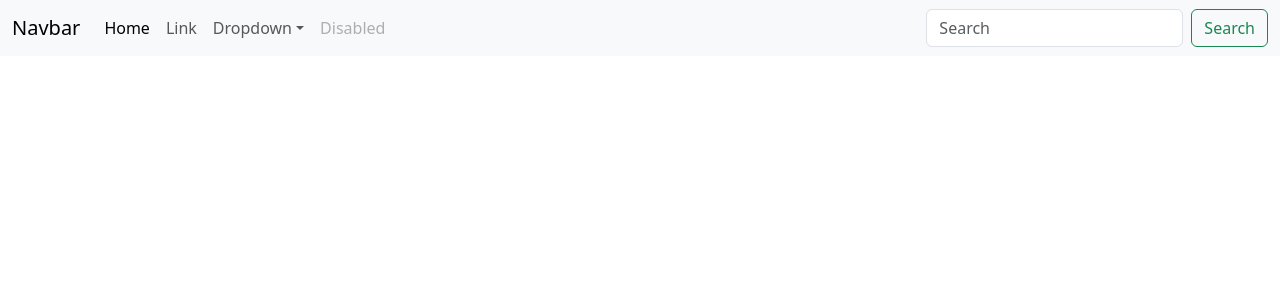
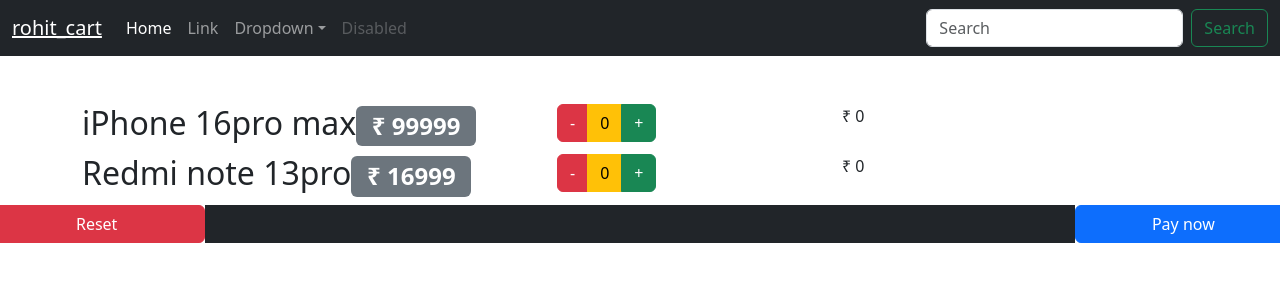
Before and after one commit to Rohit23092018/first_Reactjs_Project, a React (Vite) app in the folder rohit_cart/: page / in a window 1280 px wide. Shown: the top 300 px of the page. Built offline with nearby package versions, Linux system fonts and the light colour scheme.

Commit message:
Adding Quantity feature

```diff
--- /dev/null
+++ b/rohit_cart/src/components/Footer.jsx
@@ -0,0 +1,14 @@
+import React from 'react'
+
+export default function Footer() {
+  return (
+    <div className='row'>
+        <button className='btn btn-danger col-2'>Reset</button>
+        <div className='col-8 bg-dark'>
+
+        </div>
+        <button className='btn btn-primary col-2'>Pay now</button>
+
+    </div>
+  )
+}
--- /dev/null
+++ b/rohit_cart/src/components/Product.jsx
@@ -0,0 +1,30 @@
+import React from "react";
+
+export default function Product(props) {
+  return (
+    <div className="row">
+      <div className="col-5">
+        <h2>
+          {props.product.name}
+          <span className="badge text-bg-secondary">₹ {props.product.price}</span>
+        </h2>
+      </div>
+      <div className="col-3">
+        <div className="btn-group" role="group" aria-label="Basic mixed styles example">
+          <button type="button" className="btn btn-danger" onClick={()=> props.decreamentQuantity(props.index)}>
+            -
+          </button>
+          <button type="button" className="btn btn-warning">
+            {props.product.quantity}
+          </button>
+          <button type="button" className="btn btn-success" onClick={() => props.increamentQuantity(props.index)}>
+            +
+          </button>
+        </div>
+      </div>
+      <div className="col-4">
+        ₹ {props.product.quantity * props.product.price}
+      </div>
+    </div>
+  );
+}
--- /dev/null
+++ b/rohit_cart/src/components/ProductList.jsx
@@ -0,0 +1,18 @@
+import React from 'react'
+import Product from './Product.jsx'
+
+export default function ProductList(props) {
+  return (
+    props.productList.map((product, i) => {
+      return (
+        <Product
+          product={product}
+          key={i}
+          increamentQuantity={props.increamentQuantity}
+          index={i}
+          decreamentQuantity={props.decreamentQuantity}
+        />
+      );
+    })
+  );
+}
--- a/rohit_cart/src/components/navbar.jsx
+++ b/rohit_cart/src/components/navbar.jsx
@@ -4,9 +4,9 @@
   render() {
     return (
       <>
-        <nav className="navbar navbar-expand-lg bg-body-tertiary">
+        <nav className="navbar navbar-expand-lg navbar-dark bg-dark">
           <div className="container-fluid">
-            <a className="navbar-brand" href="#">Navbar</a>
+            <a className="navbar-brand" href="#"><u>rohit_cart</u></a>
             <button
               className="navbar-toggler"
               type="button"
--- a/rohit_cart/src/main.jsx
+++ b/rohit_cart/src/main.jsx
@@ -1,9 +1,52 @@
-import { StrictMode } from 'react'
+import { StrictMode, useState } from 'react'
 import { createRoot } from 'react-dom/client'
 import Navbar from './components/navbar.jsx'
+import ProductList from './components/ProductList.jsx'
+import Footer from './components/Footer.jsx'
+
+const initialproductList = [
+  {
+    name: "iPhone 16pro max",
+    price: 99999,
+    quantity: 0
+  },
+  {
+    name: "Redmi note 13pro",
+    price: 16999,
+    quantity: 0
+  }
+];
+
+const Main = () => {
+  // Initialize state with the initial product list
+  const [productList, setProductList] = useState(initialproductList);
+
+  const increamentQuantity = (index) => {
+    let newProductList = [...productList];
+    newProductList[index].quantity++;
+    setProductList(newProductList);
+  };
+
+  const decreamentQuantity = (index) => {
+    let newProductList = [...productList];
+    newProductList[index].quantity > 0 ? newProductList[index].quantity-- : newProductList[index].quantity=0
+    setProductList(newProductList);
+  };
+
+  return (
+    <>
+      <Navbar />
+      <main className='container mt-5'>
+        {/* Pass the product list and increment function as props */}
+        <ProductList productList={productList} increamentQuantity={increamentQuantity} decreamentQuantity={decreamentQuantity} />
+      </main>
+    </>
+  );
+};
 
 createRoot(document.getElementById('root')).render(
   <StrictMode>
-    <Navbar />
-  </StrictMode>,
-)
+    <Main />
+    <Footer />
+  </StrictMode>
+);
```
